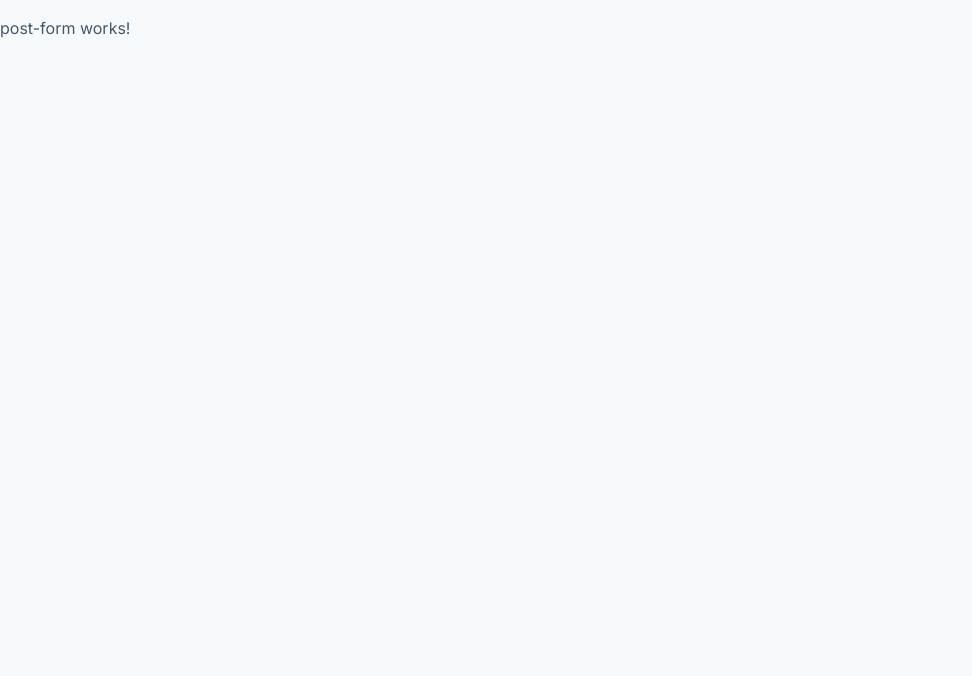
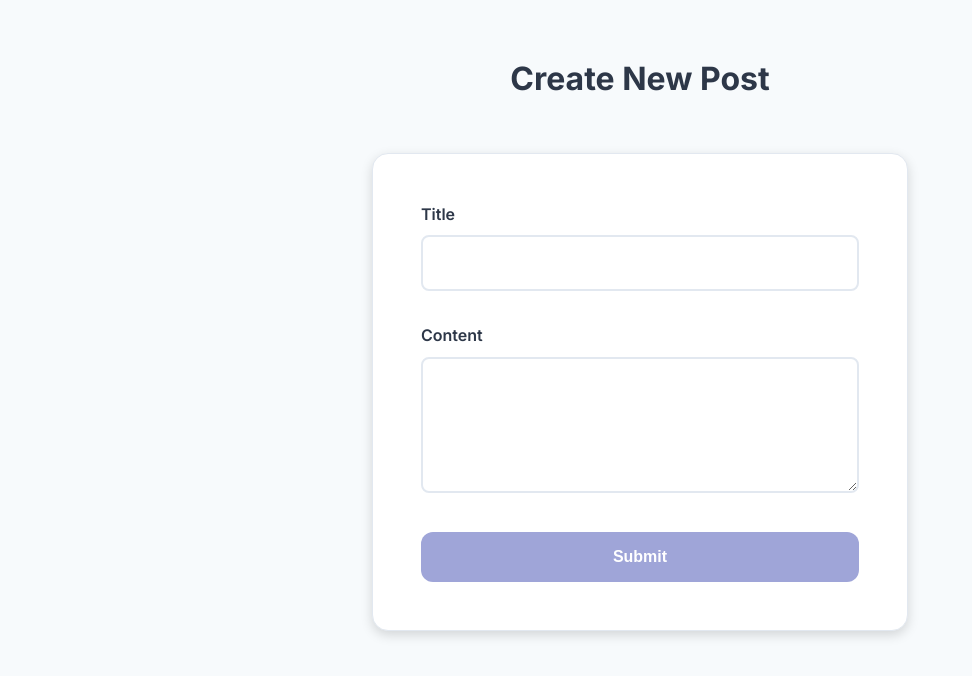
Before and after one commit to Mwinkom/Angular_API_Master, an Angular app: page /create in a window 1280 px wide. Shown: the top 676 px of the page, without its empty margins (0-972 px from the left). Built offline with nearby package versions, Linux system fonts and the light colour scheme.

Commit message:
feat: add create post form with validation

```diff
--- a/src/app/components/post-detail/post-detail.component.scss
+++ b/src/app/components/post-detail/post-detail.component.scss
@@ -4,7 +4,6 @@
 
 .container {
   @include container;
-  max-width: 800px;
 }
 
 h1 {
--- a/src/app/components/post-form/post-form.component.html
+++ b/src/app/components/post-form/post-form.component.html
@@ -1 +1,25 @@
-<p>post-form works!</p>
+<div class="container">
+    <h1>Create New Post</h1>
+
+    <form [formGroup]="postForm" (ngSubmit)="onSubmit()">
+        <label for="title">Title</label>
+        <input id="title" formControlName="title" type="text" />
+
+        <div class="error" *ngIf="postForm.get('title')?.touched && postForm.get('title')?.invalid">
+            Title is required (min 5 characters)
+        </div>
+
+        <label for="body">Content</label>
+        <textarea id="body" rows="5" formControlName = "body"></textarea>
+
+        <div class="error" *ngIf="postForm.get('body')?.touched && postForm.get('body')?.invalid">
+            Body is required (min 10 characters)
+        </div>
+
+        <button type="submit" [disabled]="isSubmitting || postForm.invalid">Submit</button>
+
+        <p class="success" *ngIf="successMessage">{{ successMessage }}</p>
+        <p class="error" *ngIf="errorMessage">{{ errorMessage }}</p>
+
+    </form>
+</div>
--- a/src/app/components/post-form/post-form.component.scss
+++ b/src/app/components/post-form/post-form.component.scss
@@ -0,0 +1,106 @@
+@use 'sass:color';
+@use '../../../styles/variables' as v;
+@use '../../../styles/mixins' as *;
+
+.container {
+  @include container;
+  max-width: 600px;
+}
+
+h1 {
+  @include heading;
+  font-size: 2rem;
+  font-weight: 700;
+  color: v.$color-heading;
+  margin-bottom: v.$spacing-xl;
+  text-align: center;
+}
+
+form {
+  @include card(v.$shadow-md);
+  padding: v.$spacing-xl;
+  border-radius: v.$radius-lg;
+}
+
+label {
+  display: block;
+  font-weight: 600;
+  color: v.$color-heading;
+  margin-bottom: v.$spacing-xs;
+  margin-top: v.$spacing-lg;
+
+  &:first-of-type {
+    margin-top: 0;
+  }
+}
+
+input, textarea {
+  width: 100%;
+  padding: v.$spacing-sm;
+  border: 2px solid v.$color-border;
+  border-radius: v.$radius-sm;
+  font-family: v.$font-body;
+  font-size: 1rem;
+  transition: border-color 0.2s ease;
+
+  &:focus {
+    outline: none;
+    border-color: v.$color-primary;
+    box-shadow: 0 0 0 3px color.adjust(v.$color-primary, $alpha: -0.9);
+  }
+
+  &.ng-invalid.ng-touched {
+    border-color: v.$color-accent;
+  }
+}
+
+textarea {
+  resize: vertical;
+  min-height: 120px;
+}
+
+button {
+  background: v.$color-primary;
+  color: white;
+  border: none;
+  padding: v.$spacing-sm v.$spacing-lg;
+  border-radius: v.$radius-md;
+  font-weight: 600;
+  font-size: 1rem;
+  cursor: pointer;
+  transition: all 0.2s ease;
+  margin-top: v.$spacing-lg;
+  width: 100%;
+
+  &:hover:not(:disabled) {
+    background: color.adjust(v.$color-primary, $lightness: -10%);
+    transform: translateY(-1px);
+    box-shadow: v.$shadow-md;
+  }
+
+  &:disabled {
+    background: color.adjust(v.$color-primary, $lightness: 20%, $saturation: -10%);
+    cursor: not-allowed;
+    transform: none;
+  }
+}
+
+.error {
+  background: color.adjust(v.$color-accent, $lightness: 45%);
+  color: v.$color-accent;
+  padding: v.$spacing-xs v.$spacing-sm;
+  border-radius: v.$radius-sm;
+  margin-top: v.$spacing-xs;
+  font-size: 0.9rem;
+  font-weight: 500;
+}
+
+.success {
+  background: color.adjust(v.$color-success, $lightness: 45%);
+  color: v.$color-success;
+  padding: v.$spacing-sm;
+  border-radius: v.$radius-sm;
+  margin-top: v.$spacing-md;
+  font-weight: 500;
+  text-align: center;
+}
--- a/src/app/components/post-form/post-form.component.ts
+++ b/src/app/components/post-form/post-form.component.ts
@@ -1,11 +1,44 @@
-import { Component } from '@angular/core';
+import { Component, OnInit } from '@angular/core';
+import { FormBuilder, FormGroup, Validators, ReactiveFormsModule } from '@angular/forms';
+import { CommonModule } from '@angular/common';
+import { ApiService } from '../../services/api.service';
+import { Router } from '@angular/router';
 
 @Component({
   selector: 'app-post-form',
-  imports: [],
+  imports: [ReactiveFormsModule, CommonModule],
   templateUrl: './post-form.component.html',
   styleUrl: './post-form.component.scss'
 })
-export class PostFormComponent {
+export class PostFormComponent implements OnInit {
+  postForm!: FormGroup;
+  isSubmitting = false;
+  successMessage = "";
+  errorMessage = "";
 
+  constructor(private router: Router, private fb: FormBuilder, private apiService: ApiService){}
+
+  ngOnInit(): void {
+    this.postForm = this.fb.group({
+      title : ['', [Validators.required, Validators.minLength(5)]],
+      body: ['', [Validators.required, Validators.minLength(10)]]
+    });
+  }
+
+  onSubmit(): void{
+    if(this.postForm.invalid) return;
+    this.isSubmitting = true;
+
+    const postData = this.postForm.value;
+
+    this.apiService.createPost(postData).subscribe({
+      next: () => {
+        this.router.navigate(['/'], { state: { successMessage: 'Post Created Successfully!' } });
+      },
+      error: (err) => {
+        this.errorMessage = err;
+        this.isSubmitting = false;
+      }
+    });
+  }
 }
--- a/src/app/components/post-list/post-list.component.html
+++ b/src/app/components/post-list/post-list.component.html
@@ -1,5 +1,12 @@
 <div class="container">
-  <h1>Posts</h1>
+  <div class="header">
+    <h1>Posts</h1>
+    <button class="create-btn" [routerLink]="['/create']">+ New Post</button>
+  </div>
+
+  <div *ngIf="successMessage" class="toast">
+    {{ successMessage }}
+  </div>
 
   <div *ngIf="errorMessage" class="error">
     {{ errorMessage }}
--- a/src/app/components/post-list/post-list.component.scss
+++ b/src/app/components/post-list/post-list.component.scss
@@ -6,13 +6,66 @@
   @include container;
 }
 
-h1 {
-  @include heading;
-  text-align: center;
+.header {
+  display: flex;
+  justify-content: space-between;
+  align-items: center;
   margin-bottom: v.$spacing-lg;
-  font-weight: 700;
-  font-size: 2.5rem;
-  color: v.$color-heading;
+
+  h1 {
+    @include heading;
+    margin: 0;
+    font-weight: 700;
+    font-size: 2.5rem;
+    color: v.$color-heading;
+  }
+}
+
+.create-btn {
+  background: v.$color-primary;
+  color: white;
+  border: none;
+  padding: v.$spacing-sm v.$spacing-md;
+  border-radius: v.$radius-md;
+  font-weight: 550;
+  font-size: 1rem;
+  cursor: pointer;
+  transition: all 0.2s ease;
+  text-decoration: none;
+  display: inline-flex;
+  align-items: center;
+  gap: 0.5rem;
+
+  &:hover {
+    background: color.adjust(v.$color-primary, $lightness: -10%);
+    transform: translateY(-1px);
+    box-shadow: v.$shadow-md;
+  }
+}
+
+.toast {
+  position: fixed;
+  top: v.$spacing-md;
+  right: v.$spacing-md;
+  background: v.$color-success;
+  color: white;
+  padding: v.$spacing-sm v.$spacing-md;
+  border-radius: v.$radius-md;
+  box-shadow: v.$shadow-lg;
+  font-weight: 500;
+  z-index: 1000;
+  animation: slideIn 0.3s ease-out;
+}
+
+@keyframes slideIn {
+  from {
+    transform: translateX(100%);
+    opacity: 0;
+  }
+  to {
+    transform: translateX(0);
+    opacity: 1;
+  }
 }
 
 .error {
--- a/src/app/components/post-list/post-list.component.ts
+++ b/src/app/components/post-list/post-list.component.ts
@@ -1,7 +1,7 @@
 import { Component, OnInit } from '@angular/core';
 import { ApiService } from '../../services/api.service';
 import { CommonModule } from '@angular/common';
-import { RouterLink } from '@angular/router';
+import { RouterLink, Router } from '@angular/router';
 
 @Component({
   selector: 'app-post-list',
@@ -13,10 +13,18 @@ import { RouterLink } from '@angular/router';
 export class PostListComponent implements OnInit {
   posts: any[] = [];
   errorMessage: string = "";
+  successMessage: string = "";
 
-  constructor(private apiService: ApiService){}
+  constructor(private apiService: ApiService, private router: Router){}
 
   ngOnInit(): void {
+    // Check for success message from navigation state
+    if (history.state?.successMessage) {
+      this.successMessage = history.state.successMessage;
+      // Clear from history state to prevent reappearing on back navigation
+      history.replaceState({ ...history.state, successMessage: null }, '');
+      setTimeout(() => this.successMessage = '', 3000)};
+
     this.apiService.getPosts().subscribe({
       next: (data) => this.posts = data,
       error: (error) => this.errorMessage = error.message
--- a/src/app/services/api.service.ts
+++ b/src/app/services/api.service.ts
@@ -29,6 +29,12 @@ export class ApiService {
     );
   }
 
+  createPost(postData: {title: string, body: string}): Observable<any> {
+    return this.http.post(this.baseUrl, postData).pipe(
+      catchError(this.handleError)
+    );
+  }
+
   private handleError(error: HttpErrorResponse) {
     let errorMsg = 'An unknown error occurred';
     if (error.error instanceof ErrorEvent) {
--- a/src/styles/_mixins.scss
+++ b/src/styles/_mixins.scss
@@ -36,7 +36,7 @@
 }
 
 // Container mixin
-@mixin container($max-width: 800px) {
+@mixin container($max-width: 1000px) {
   max-width: $max-width;
   margin: 0 auto;
   padding: $spacing-lg;
```
Also changed, not shown: src/app/services/error-handler.service.ts (deleted, +0 -9 lines), 1 other file (tests, documents, lock files or other folders).
